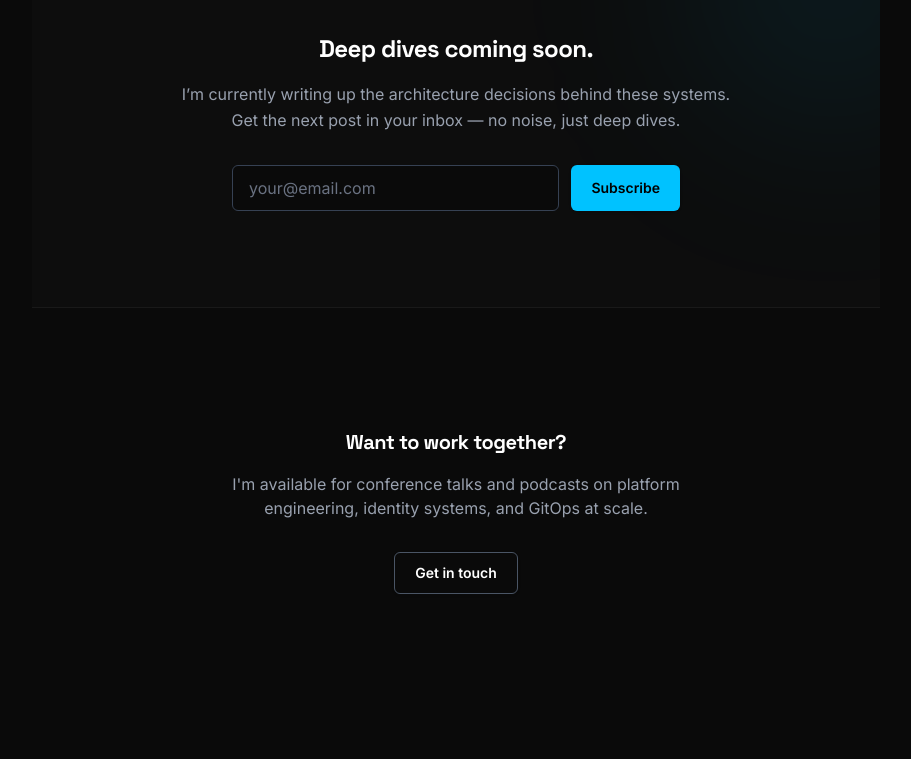
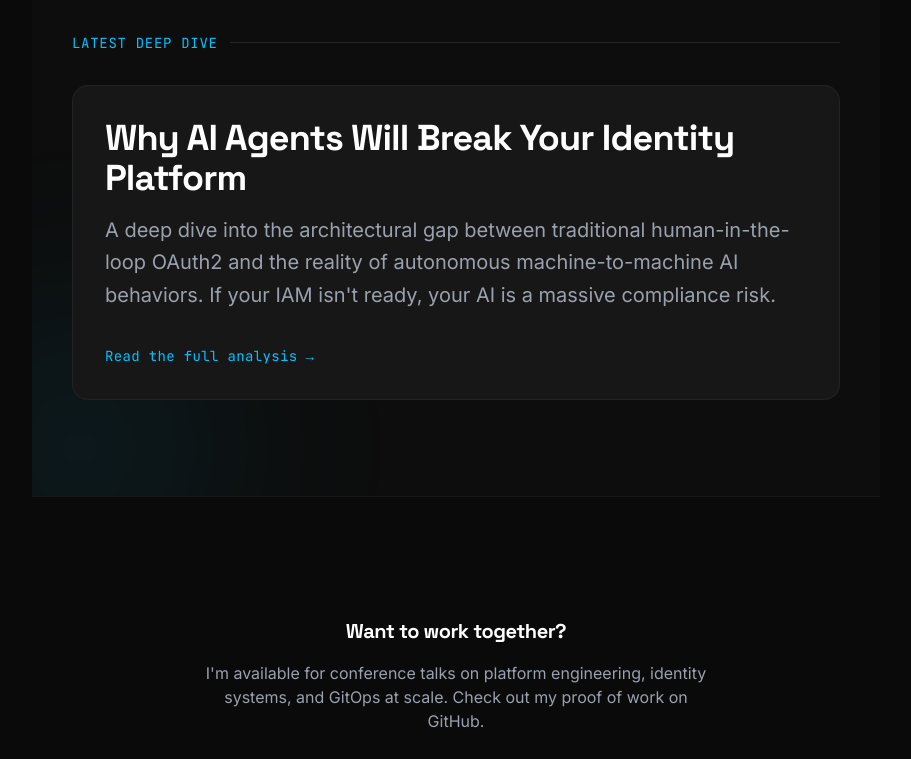
Before and after one commit to vviswaroop/vviswaroop.github.io, an Astro site: page / in a window 1280 px wide. Shown: the part 3230-3989 px from the top of the page, without its empty margins (184-1095 px from the left). Built offline with nearby package versions, Linux system fonts and the light colour scheme; Astro itself is replaced by a stand-in of ours.

Commit message:
feat: Peer Feedback - Proof & View Transitions (#33)
* feat: update portfolio to highlight Agentic AI infrastructure expertise

* feat: publish new blog post on Agentic AI identity challenges

* feat: complete blog layout overhaul with typography and dynamic ToC

* feat: implement immediate proof linking and SPA view transitions

---------

Co-authored-by: Viswaroop Vadlamudi <viswaroopvadlamudi@Viswaroops-MacBook-Air.local>

```diff
--- a/src/layouts/Layout.astro
+++ b/src/layouts/Layout.astro
@@ -1,4 +1,5 @@
 ---
+import { ViewTransitions } from 'astro:transitions';
 import '../styles/global.css';
 import Header from '../components/Header.astro';
 import Footer from '../components/Footer.astro';
@@ -25,6 +26,7 @@ const { title, description = "Viswaroop Vadlamudi - Staff Software Engineer spec
 		<link rel="preconnect" href="https://fonts.googleapis.com">
 		<link rel="preconnect" href="https://fonts.gstatic.com" crossorigin>
 		<link href="https://fonts.googleapis.com/css2?family=Inter:wght@400;500;600&family=JetBrains+Mono:wght@400;500&family=Space+Grotesk:wght@500;700&display=swap" rel="stylesheet">
+		<ViewTransitions />
 	</head>
 	<body class="min-h-screen flex flex-col relative overflow-x-hidden">
 		<!-- Generative background accent (Subtle) -->
--- a/src/pages/index.astro
+++ b/src/pages/index.astro
@@ -166,28 +166,26 @@ import ProjectCard from '../components/ProjectCard.astro';
     </div>
   </section>
 
-  <!-- Newsletter CTA (Replaces "Case Studies I'm Writing") -->
+  <!-- Featured Writing (Provides Immediate Proof) -->
   <section class="py-24 border-y border-white/5 bg-surface/30 relative overflow-hidden my-20">
-    <div class="absolute -right-20 -top-20 w-64 h-64 bg-accent/10 rounded-full blur-[100px]"></div>
-    <div class="max-w-xl mx-auto text-center relative z-10">
-      <h2 class="text-2xl font-bold mb-4 font-heading tracking-tight">Deep dives coming soon.</h2>
-      <p class="text-gray-400 mb-8 leading-relaxed">
-        I’m currently writing up the architecture decisions behind these systems. Get the next post in your inbox — no noise, just deep dives.
-      </p>
+    <div class="absolute -left-20 -bottom-20 w-64 h-64 bg-accent/10 rounded-full blur-[100px]"></div>
+    <div class="max-w-3xl mx-auto relative z-10 px-6 lg:px-0">
+      <div class="flex items-center gap-3 mb-8">
+        <span class="text-accent font-mono text-sm tracking-wider uppercase">Latest Deep Dive</span>
+        <div class="h-px bg-white/10 flex-grow"></div>
+      </div>
 
-      <form action="https://formspree.io/f/hello@viswaroop.dev" method="POST" class="flex flex-col sm:flex-row gap-3 max-w-md mx-auto">
-        <!-- REPLACE THE ACTION URL WITH YOUR ACTUAL FORMSPREE ENDPOINT LATER -->
-        <input
-          type="email"
-          name="email"
-          placeholder="your@email.com"
-          required
-          class="flex-1 bg-background border border-gray-700 rounded-md px-4 py-2.5 text-white placeholder:text-gray-500 focus:outline-none focus:border-accent focus:ring-1 focus:ring-accent transition-all"
-        />
-        <button type="submit" class="btn whitespace-nowrap">
-          Subscribe
-        </button>
-      </form>
+      <a href="/blog/2026-03-28-why-ai-agents-will-break-your-identity-platform" class="group block p-8 rounded-2xl bg-surface border border-white/5 hover:border-accent/30 hover:bg-surface/80 transition-all duration-300">
+        <h3 class="text-3xl md:text-4xl font-bold font-heading mb-4 text-white group-hover:text-accent transition-colors">
+          Why AI Agents Will Break Your Identity Platform
+        </h3>
+        <p class="text-xl text-gray-400 leading-relaxed mb-8">
+          A deep dive into the architectural gap between traditional human-in-the-loop OAuth2 and the reality of autonomous machine-to-machine AI behaviors. If your IAM isn't ready, your AI is a massive compliance risk.
+        </p>
+        <span class="inline-flex items-center text-accent font-mono text-sm tracking-wide">
+          Read the full analysis <span class="ml-2 group-hover:translate-x-2 transition-transform">&rarr;</span>
+        </span>
+      </a>
     </div>
   </section>
 
@@ -195,11 +193,19 @@ import ProjectCard from '../components/ProjectCard.astro';
   <section class="py-10 text-center">
     <h3 class="font-heading text-xl font-semibold mb-4">Want to work together?</h3>
     <p class="text-gray-400 mb-8 max-w-lg mx-auto">
-      I'm available for conference talks and podcasts on platform engineering, identity systems, and GitOps at scale.
+      I'm available for conference talks on platform engineering, identity systems, and GitOps at scale. Check out my proof of work on GitHub.
     </p>
-    <a href="mailto:hello@viswaroop.dev" class="btn-outline">
-      Get in touch
-    </a>
+    <div class="flex flex-col sm:flex-row justify-center gap-4">
+      <a href="https://github.com/vviswaroop" target="_blank" rel="noopener noreferrer" class="btn group">
+        <svg class="w-5 h-5 mr-2 inline group-hover:text-black transition-colors" fill="currentColor" viewBox="0 0 24 24" aria-hidden="true">
+          <path fill-rule="evenodd" d="M12 2C6.477 2 2 6.484 2 12.017c0 4.425 2.865 8.18 6.839 9.504.5.092.682-.217.682-.483 0-.237-.008-.868-.013-1.703-2.782.605-3.369-1.343-3.369-1.343-.454-1.158-1.11-1.466-1.11-1.466-.908-.62.069-.608.069-.608 1.003.07 1.531 1.032 1.531 1.032.892 1.53 2.341 1.088 2.91.832.092-.647.35-1.088.636-1.338-2.22-.253-4.555-1.113-4.555-4.951 0-1.093.39-1.988 1.029-2.688-.103-.253-.446-1.272.098-2.65 0 0 .84-.27 2.75 1.026A9.564 9.564 0 0112 6.844c.85.004 1.705.115 2.504.337 1.909-1.296 2.747-1.027 2.747-1.027.546 1.379.202 2.398.1 2.651.64.7 1.028 1.595 1.028 2.688 0 3.848-2.339 4.695-4.566 4.943.359.309.678.92.678 1.855 0 1.338-.012 2.419-.012 2.747 0 .268.18.58.688.482A10.019 10.019 0 0022 12.017C22 6.484 17.522 2 12 2z" clip-rule="evenodd" />
+        </svg>
+        GitHub Profile
+      </a>
+      <a href="mailto:hello@viswaroop.dev" class="btn-outline">
+        Get in touch
+      </a>
+    </div>
   </section>
 
 </Layout>
--- a/src/styles/global.css
+++ b/src/styles/global.css
@@ -40,3 +40,11 @@
     @apply sticky top-0 z-50 w-full border-b border-white/5 bg-background/80 backdrop-blur-md;
   }
 }
+
+/* Peer feedback: Snappy View Transition animations */
+::view-transition-group(*),
+::view-transition-old(*),
+::view-transition-new(*) {
+  animation-duration: 0.25s;
+  animation-timing-function: cubic-bezier(0.19, 1, 0.22, 1);
+}
```
